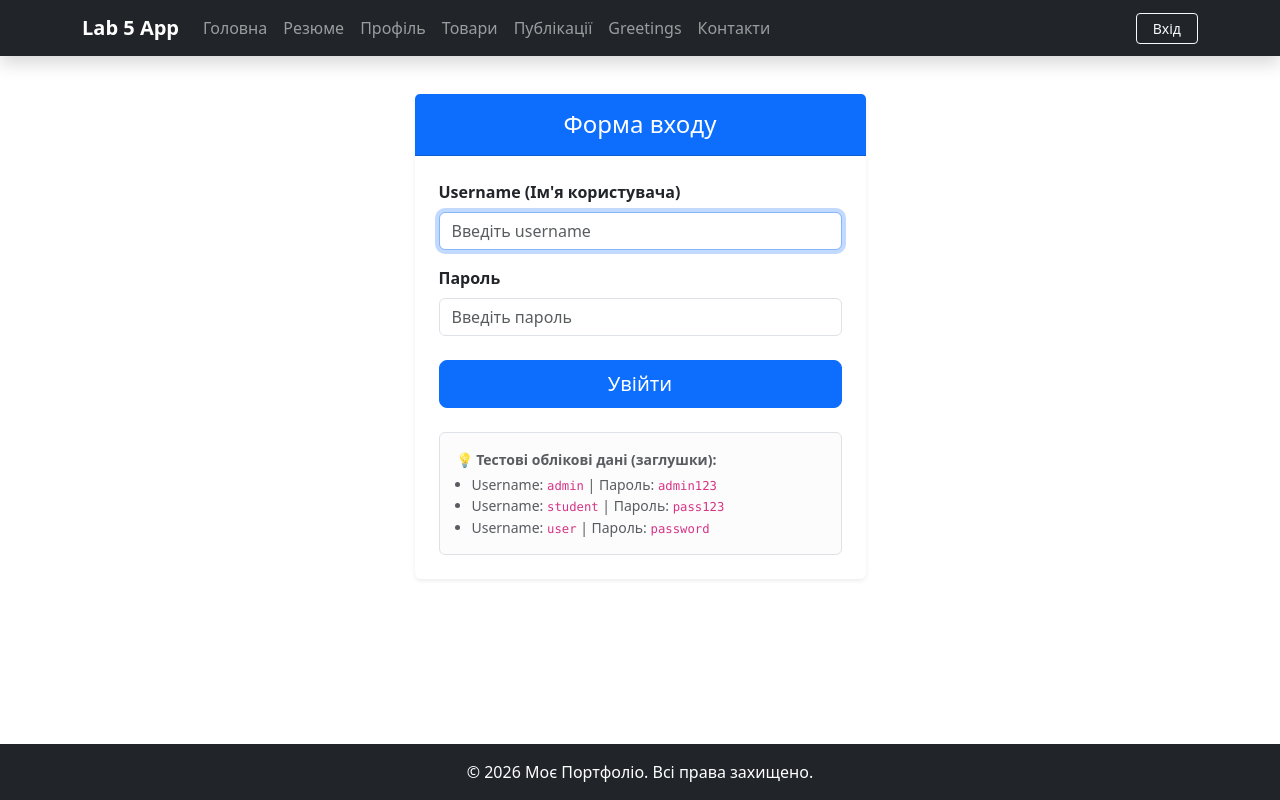
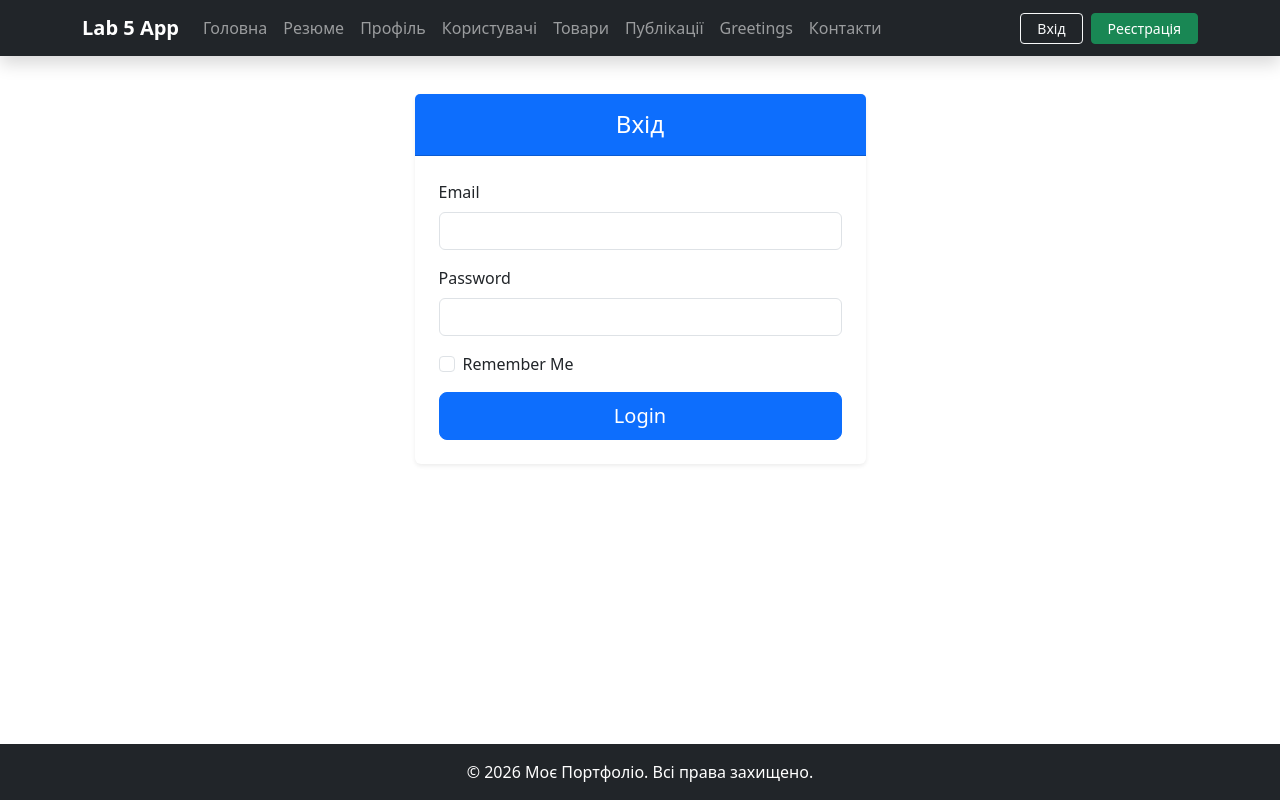
Before and after one commit to AndriiPerehinets/flask-app-lab, a Flask app: page /users/login in a window 1280 px wide. Run offline with Flask 3, Linux system fonts and the light colour scheme; some libraries are stand-ins or nearby versions.

Commit message:
lab 9 solution

```diff
--- a/app/templates/nav.html
+++ b/app/templates/nav.html
@@ -19,6 +19,10 @@
                 <li class="nav-item">
                     <a class="nav-link" href="{{ url_for('users.profile') }}">Профіль</a>
                 </li>
+                <!-- Список користувачів -->
+                <li class="nav-item">
+                    <a class="nav-link" href="{{ url_for('users.users_list') }}">Користувачі</a>
+                </li>
                 <!-- Додаткові сторінки: Товари -->
                 <li class="nav-item">
                     <a class="nav-link" href="{{ url_for('products.products_list') }}">Товари</a>
@@ -38,20 +42,21 @@
             </ul>
 
             <ul class="navbar-nav ms-auto">
-                {% if session.get('username') %}
-                <li class="nav-item d-flex align-items-center me-2">
-                    <span class="navbar-text text-light small">
-                        👤 {{ session.get('username') }}
-                    </span>
+                {% if current_user.is_authenticated %}
+                <li class="nav-item me-2">
+                    <a class="btn btn-outline-light btn-sm px-3" href="{{ url_for('users.account') }}">Профіль ({{ current_user.username }})</a>
                 </li>
                 <li class="nav-item">
                     <form action="{{ url_for('users.logout') }}" method="POST" class="d-inline">
-                        <button type="submit" class="btn btn-outline-danger btn-sm">Вийти</button>
+                        <button type="submit" class="btn btn-outline-danger btn-sm">Вихід</button>
                     </form>
                 </li>
                 {% else %}
+                <li class="nav-item me-2">
+                    <a class="btn btn-outline-light btn-sm px-3" href="{{ url_for('users.login') }}">Вхід</a>
+                </li>
                 <li class="nav-item">
-                    <a class="btn btn-outline-light btn-sm px-3" href="{{ url_for('users.login') }}">Вхід</a>
+                    <a class="btn btn-success btn-sm px-3" href="{{ url_for('users.register') }}">Реєстрація</a>
                 </li>
                 {% endif %}
             </ul>
--- /dev/null
+++ b/app/users/forms.py
@@ -0,0 +1,40 @@
+from flask_wtf import FlaskForm
+from wtforms import StringField, PasswordField, BooleanField, SubmitField
+from wtforms.validators import DataRequired, Email, Length, EqualTo, ValidationError, Regexp
+from app import db
+from .models import User
+
+
+class RegistrationForm(FlaskForm):
+    username = StringField(
+        'Username',
+        validators=[
+            DataRequired(),
+            Length(min=4, max=16),
+            Regexp(
+                r'^[A-Za-z][A-Za-z0-9_.]*$',
+                message='Username must start with a letter and contain only letters, numbers, dots or underscores.'
+            )
+        ]
+    )
+    email = StringField('Email', validators=[DataRequired(), Email()])
+    password = PasswordField('Password', validators=[DataRequired(), Length(min=6)])
+    confirm_password = PasswordField('Confirm Password', validators=[DataRequired(), EqualTo('password')])
+    submit = SubmitField('Register')
+
+    def validate_email(self, email):
+        user = db.session.scalars(db.select(User).where(User.email == email.data)).first()
+        if user:
+            raise ValidationError('Email is already registered.')
+
+    def validate_username(self, username):
+        user = db.session.scalars(db.select(User).where(User.username == username.data)).first()
+        if user:
+            raise ValidationError('Username is already taken.')
+
+
+class LoginForm(FlaskForm):
+    email = StringField('Email', validators=[DataRequired(), Email()])
+    password = PasswordField('Password', validators=[DataRequired()])
+    remember = BooleanField('Remember Me')
+    submit = SubmitField('Login')
--- a/app/users/templates/users/login.html
+++ b/app/users/templates/users/login.html
@@ -1,4 +1,5 @@
 {% extends "base.html" %}
+{% from "macros/form_macros.html" import render_field %}
 
 {% block title %}Вхід у систему{% endblock %}
 
@@ -7,31 +8,21 @@
     <div class="col-md-6 col-lg-5">
         <div class="card shadow-sm border-0">
             <div class="card-header bg-primary text-white text-center py-3">
-                <h4 class="card-title mb-0">Форма входу</h4>
+                <h4 class="card-title mb-0">Вхід</h4>
             </div>
             <div class="card-body p-4">
-                <form action="{{ url_for('users.login') }}" method="POST">
-                    <div class="mb-3">
-                        <label for="username" class="form-label fw-semibold">Username (Ім'я користувача)</label>
-                        <input type="text" class="form-control" id="username" name="username" placeholder="Введіть username" required autofocus>
+                <form method="POST">
+                    {{ form.hidden_tag() }}
+                    {{ render_field(form.email) }}
+                    {{ render_field(form.password) }}
+                    <div class="form-check mb-3">
+                        {{ form.remember(class="form-check-input") }}
+                        {{ form.remember.label(class="form-check-label") }}
                     </div>
-                    <div class="mb-3">
-                        <label for="password" class="form-label fw-semibold">Пароль</label>
-                        <input type="password" class="form-control" id="password" name="password" placeholder="Введіть пароль" required>
-                    </div>
-                    <div class="d-grid gap-2 mt-4">
-                        <button type="submit" class="btn btn-primary btn-lg">Увійти</button>
+                    <div class="d-grid mt-3">
+                        {{ form.submit(class="btn btn-primary btn-lg") }}
                     </div>
                 </form>
-
-                <div class="alert alert-light border mt-4 mb-0 text-muted small">
-                    <div class="fw-bold mb-1">💡 Тестові облікові дані (заглушки):</div>
-                    <ul class="mb-0 ps-3">
-                        <li>Username: <code>admin</code> | Пароль: <code>admin123</code></li>
-                        <li>Username: <code>student</code> | Пароль: <code>pass123</code></li>
-                        <li>Username: <code>user</code> | Пароль: <code>password</code></li>
-                    </ul>
-                </div>
             </div>
         </div>
     </div>
--- a/app/users/views.py
+++ b/app/users/views.py
@@ -1,4 +1,8 @@
 from flask import Blueprint, render_template, request, url_for, redirect, flash, session, make_response
+from flask_login import login_user, login_required, current_user, logout_user
+from app import db, bcrypt
+from .models import User
+from .forms import RegistrationForm, LoginForm
 
 users_bp = Blueprint('users', __name__, template_folder='templates')
 
@@ -23,23 +27,53 @@ def admin():
 
 @users_bp.route('/login', methods=['GET', 'POST'])
 def login():
-    """Сторінка та обробка входу користувача (Вимоги 1, 2)."""
-    if request.method == 'POST':
-        username = request.form.get('username', '').strip()
-        password = request.form.get('password', '')
+    if current_user.is_authenticated:
+        return redirect(url_for('users.account'))
 
-        if username in USERS_DATA and USERS_DATA[username] == password:
-            session['username'] = username
-            flash(f'Успішний вхід! Вітаємо, {username}!', 'success')
-            return redirect(url_for('users.profile'))
+    form = LoginForm()
+    if form.validate_on_submit():
+        user = db.session.scalars(db.select(User).where(User.email == form.email.data)).first()
+        if user and user.check_password(form.password.data):
+            login_user(user, remember=form.remember.data)
+            flash('You logged in successfully!', 'success')
+            return redirect(url_for('users.account'))
         else:
-            flash('Невірний логін або пароль. Спробуйте ще раз.', 'danger')
-            return redirect(url_for('users.login'))
+            flash('Невірний email або пароль. Спробуйте ще раз.', 'danger')
 
-    if 'username' in session:
-        return redirect(url_for('users.profile'))
+    return render_template('users/login.html', form=form, title='Login')
 
-    return render_template('users/login.html')
+
+@users_bp.route('/account')
+@login_required
+def account():
+    return render_template('users/account.html', user=current_user)
+
+
+@users_bp.route('/list')
+@login_required
+def users_list():
+    users = db.session.scalars(db.select(User).order_by(User.id)).all()
+    return render_template('users/users_list.html', users=users)
+
+
+@users_bp.route('/register', methods=['GET', 'POST'])
+def register():
+    if current_user.is_authenticated:
+        return redirect(url_for('users.account'))
+
+    form = RegistrationForm()
+    if form.validate_on_submit():
+        hashed_password = bcrypt.generate_password_hash(form.password.data).decode('utf-8')
+        user = User(
+            username=form.username.data,
+            email=form.email.data,
+            password=hashed_password
+        )
+        db.session.add(user)
+        db.session.commit()
+        flash(f'Account created for {form.username.data}!', 'success')
+        return redirect(url_for('users.login'))
+    return render_template('users/register.html', form=form, title='Register')
 
 @users_bp.route('/profile')
 def profile():
@@ -150,10 +184,6 @@ def delete_all_cookies():
 
 @users_bp.route('/logout', methods=['GET', 'POST'])
 def logout():
-    """Видалення інформації про користувача з сесії (Вимога 4)."""
-    user = session.pop('username', None)
-    if user:
-        flash(f'Користувач {user} успішно вийшов із системи.', 'info')
-    else:
-        flash('Ви вийшли з системи.', 'info')
+    logout_user()
+    flash('You have successfully logged out.', 'info')
     return redirect(url_for('users.login'))
```
Also changed, not shown: app/__init__.py (+10 -0 lines), app/users/models.py (+11 -2 lines), app/users/templates/users/account.html (added, +16 -0 lines), app/users/templates/users/register.html (added, +28 -0 lines), app/users/templates/users/users_list.html (added, +34 -0 lines), tests/test_auth.py (added, +78 -0 lines), instance/data.sqlite, 1 other file.
